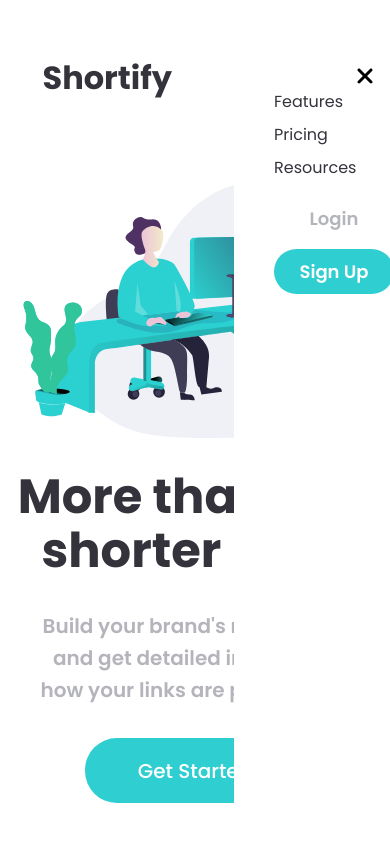
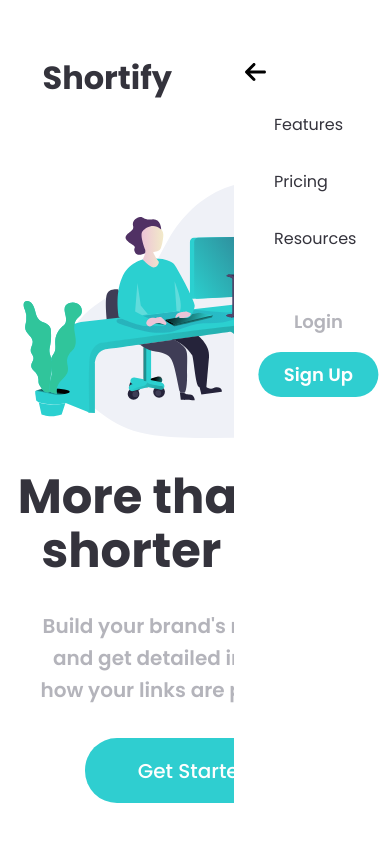
Before and after one commit to Deeperr0/shortify, a React (Vite) app: page / in a window 390 px wide. Both pictures are taken after a click on the icon 358 px from the left and 78 px from the top of the page. Shown: the top 844 px of the page. Built offline with nearby package versions, Linux system fonts and the light colour scheme.

Commit message:
Changed closing menu icon and improved spacing

```diff
--- a/src/App.css
+++ b/src/App.css
@@ -133,21 +133,21 @@
 	top: 4rem;
 	left: 60%;
 	background-color: white;
-	height: 100%;
-	width: 40%;
+	height: 100vh;
 	z-index: 3;
+	display: flex;
+	flex-direction: column;
+	gap: 2rem;
 }
 .navbar-close-menu {
-	transform: scale(1.5);
-	text-align: right;
-	margin-left: 80%;
+	transform: scale(1.5) translateX(-10vw);
 	cursor: pointer;
 }
 .navbar-side-links {
 	list-style-type: none;
 	display: flex;
 	flex-direction: column;
-	gap: 0.5rem;
+	gap: 2rem;
 	margin-bottom: 1rem;
 }
 .navbar-side-links a {
@@ -160,6 +160,7 @@
 	display: flex;
 	flex-direction: column;
 	gap: 0.5rem;
+	transform: translateX(-4vw);
 }
 .hero {
 	margin-top: 84.5px;
--- a/src/Navbar.jsx
+++ b/src/Navbar.jsx
@@ -1,4 +1,4 @@
-import { faBars, faClose } from "@fortawesome/free-solid-svg-icons";
+import { faArrowLeft, faBars } from "@fortawesome/free-solid-svg-icons";
 import { FontAwesomeIcon } from "@fortawesome/react-fontawesome";
 import { useEffect } from "react";
 import { useState } from "react";
@@ -25,7 +25,7 @@ export default function Navbar(props) {
 				{isSideMenuOpen && (
 					<div className="navbar-side-menu">
 						<FontAwesomeIcon
-							icon={faClose}
+							icon={faArrowLeft}
 							className="navbar-close-menu"
 							onClick={toggleSideMenu}
 						/>
```
